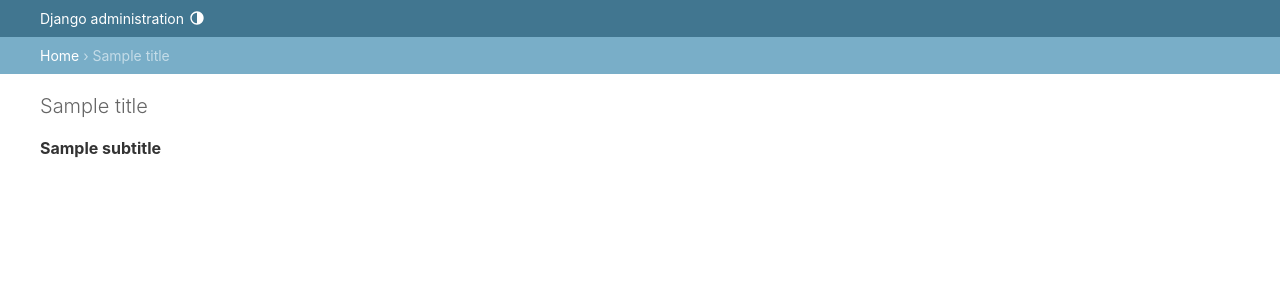
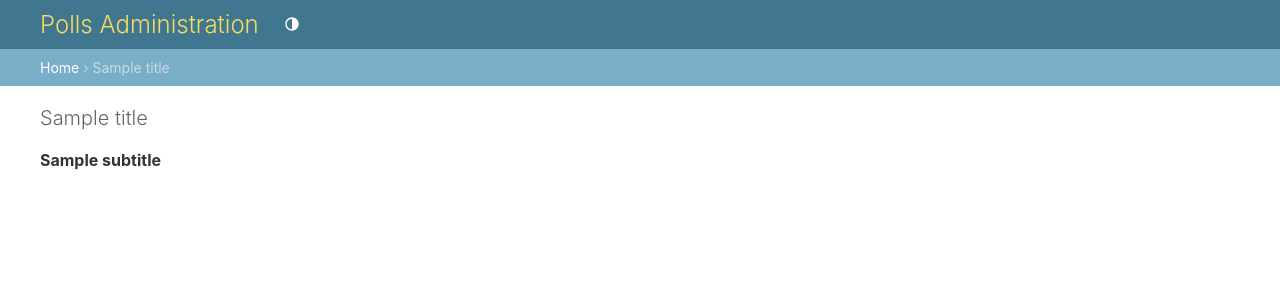
Before and after one commit to luceroweb/myPythonApp, a Django app: template polls/templates/admin/base_site.html in a window 1280 px wide. Shown: the top 300 px of the page. Run offline with Django 4.2, Linux system fonts and the light colour scheme; the template is opened without the code that fills it: most values are stand-ins (such as "Sample title", 1, 10 or a date in 2020).

Commit message:
feat(admin): change title to "Polls Administration"

```diff
--- a/polls/templates/admin/base_site.html
+++ b/polls/templates/admin/base_site.html
@@ -3,7 +3,7 @@
 {% block title %}{% if subtitle %}{{ subtitle }} | {% endif %}{{ title }} | {{ site_title|default:_('Django site admin') }}{% endblock %}
 
 {% block branding %}
-<div id="site-name"><a href="{% url 'admin:index' %}">{{ site_header|default:_('Django administration') }}</a></div>
+<h1 id="site-name"><a href="{% url 'admin:index' %}">Polls Administration</a></h1>
 {% if user.is_anonymous %}
   {% include "admin/color_theme_toggle.html" %}
 {% endif %}
```
